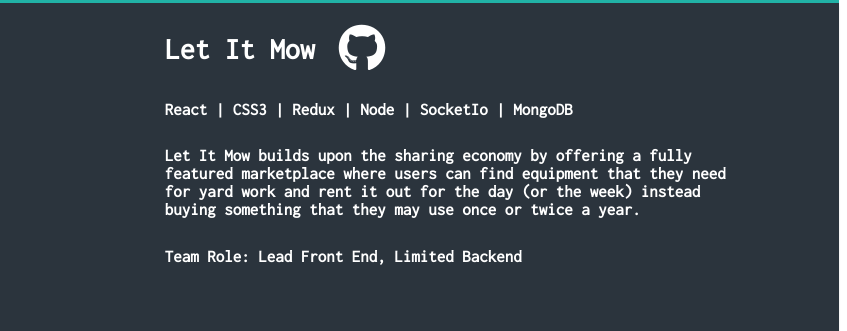
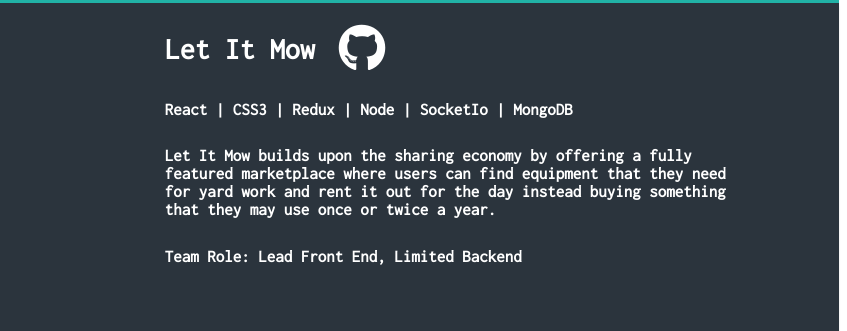
Before and after one commit to brianmsj/brianmsj.github.io, a plain HTML site: page index.html in a window 1280 px wide. Shown: the part 1783-2114 px from the top of the page, 433-1280 px from the left. Drawn offline with nearby package versions, Linux system fonts and the light colour scheme.

Commit message:
fixed punctuation

```diff
--- a/index.html
+++ b/index.html
@@ -74,8 +74,9 @@
         <a href='https://github.com/Jean-Luc19/let-it-mow' class='social-footer'>
          <i class='fa fa-github fa-3x' aria-hidden='true'></i></a>
         <h5 class='project-tech'>React | CSS3 | Redux | Node | SocketIo | MongoDB</h5>
-        <h5 class='project-tech'>Let It Mow builds upon the sharing economy by offering a fully featured marketplace where users can find equipment that they need for yard work and rent it out for the day
-           (or the week) instead buying something that they may use once or twice a year.</h5>
+        <h5 class='project-tech'>Let It Mow builds upon the sharing economy by offering a fully featured marketplace
+           where users can find equipment that they need for yard work and rent it out for the day
+           instead buying something that they may use once or twice a year.</h5>
         <h5 class='project-tech'>Team Role: Lead Front End, Limited Backend</h5>
       </div>
      </div>
```
